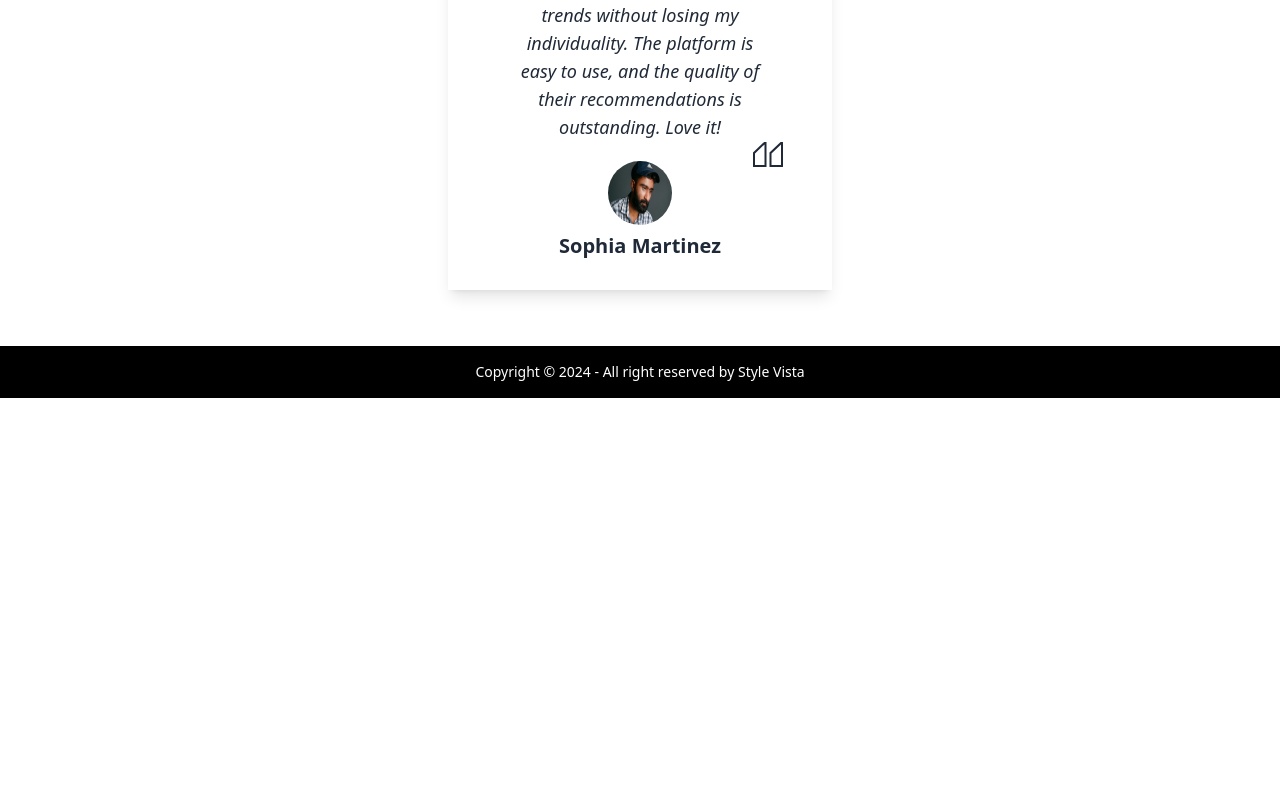
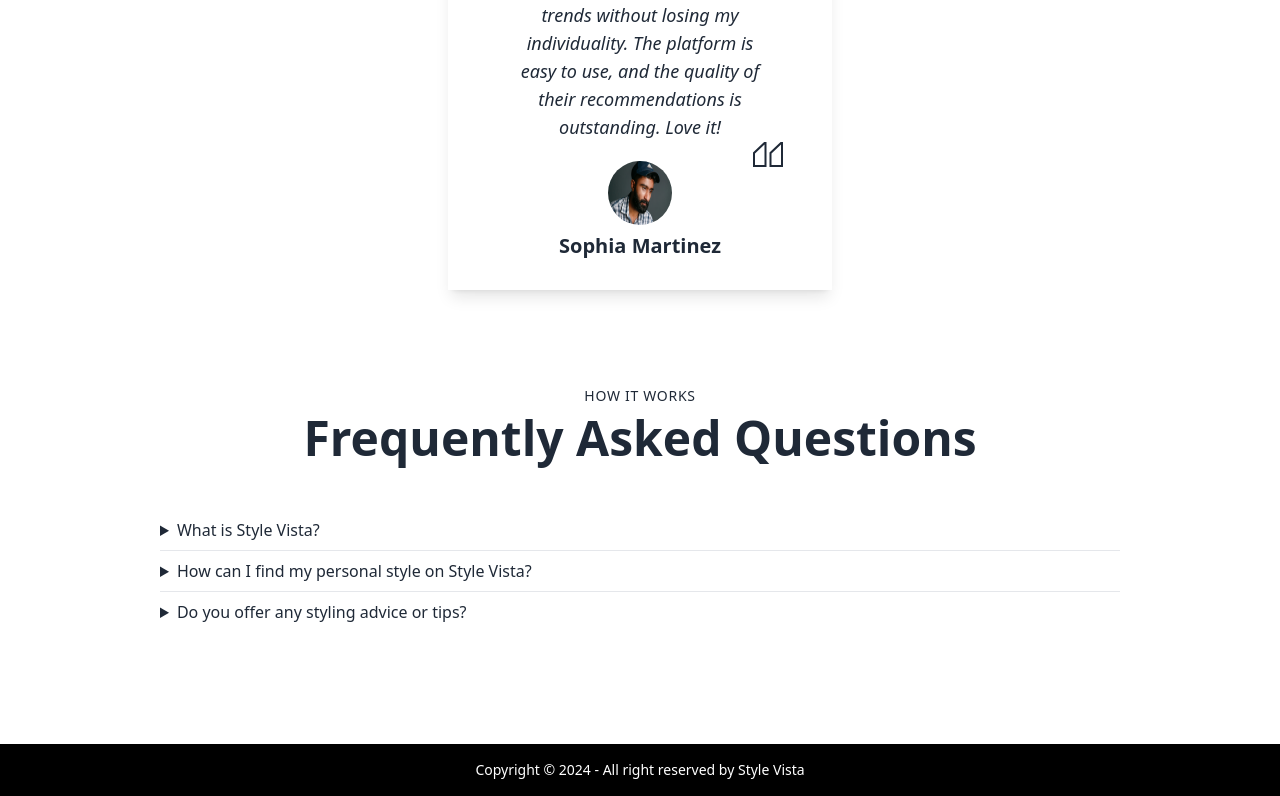
Before and after one commit to subarnoturja/stylevista-client, a React (Vite) app: page / in a window 1280 px wide. Shown: the part 1752-2548 px from the top of the page. Before the commit the page ends 2150 px from the top, so only its background shows below. Built offline with nearby package versions, Linux system fonts and the light colour scheme; no server answers.

Commit message:
FAQ section added

```diff
--- /dev/null
+++ b/src/components/FAQ.jsx
@@ -0,0 +1,49 @@
+
+const FAQ = () => {
+  return (
+    <section data-aos="zoom-out-up" className="dark:text-gray-800 mb-20">
+      <div className="container flex flex-col justify-center p-4 mx-auto md:p-8">
+        <p className="p-2 text-sm font-medium tracking-wider text-center uppercase">
+          How it works
+        </p>
+        <h2 className="mb-12 text-4xl font-bold leading-none text-center sm:text-5xl">
+          Frequently Asked Questions
+        </h2>
+        <div className="flex flex-col divide-y sm:px-8 lg:px-12 xl:px-32 dark:divide-gray-300">
+          <details>
+            <summary className="py-2 outline-none cursor-pointer focus:underline">
+            What is Style Vista?
+            </summary>
+            <div className="px-4 pb-4">
+              <p>
+              Style Vista is an online platform dedicated to helping you discover and express your unique style. We offer curated fashion collections, personalized style tips, and trend insights to make fashion accessible and fun for everyone.
+              </p>
+            </div>
+          </details>
+          <details>
+            <summary className="py-2 outline-none cursor-pointer focus:underline">
+            How can I find my personal style on Style Vista?
+            </summary>
+            <div className="px-4 pb-4">
+              <p>
+              We provide expert guides, style quizzes, and curated looks to help you identify your unique preferences. Our platform is designed to inspire you with ideas that suit your lifestyle and personality, making it easier than ever to define your personal style.
+              </p>
+            </div>
+          </details>
+          <details>
+            <summary className="py-2 outline-none cursor-pointer focus:underline">
+            Do you offer any styling advice or tips?
+            </summary>
+            <div className="px-4 pb-4 space-y-2">
+              <p>
+              Yes! At Style Vista, we’re passionate about offering personalized style tips and advice to help you elevate your wardrobe. You can find expert recommendations, fashion guides, and trend updates on our blog and styling pages, or reach out directly for one-on-one advice.
+              </p>
+            </div>
+          </details>
+        </div>
+      </div>
+    </section>
+  );
+};
+
+export default FAQ;
--- a/src/components/Testimonials.jsx
+++ b/src/components/Testimonials.jsx
@@ -1,7 +1,7 @@
 
 const Testimonials = () => {
   return (
-    <section className="my-8 dark:text-gray-800">
+    <section data-aos="zoom-out" className="my-8 dark:text-gray-800">
       <div className="container flex flex-col items-center mx-auto mb-12 md:p-10 md:px-12">
         <h1 className="p-4 text-4xl font-semibold leading-none text-center">
           What our customers are saying about us
--- a/src/pages/Home.jsx
+++ b/src/pages/Home.jsx
@@ -3,6 +3,7 @@ import AOS from "aos";
 import Banner from "../components/Banner";
 import Categories from "../components/Categories";
 import Testimonials from "../components/Testimonials";
+import FAQ from "../components/FAQ";
 
 const Home = () => {
 
@@ -20,6 +21,7 @@ const Home = () => {
             <Banner></Banner>
             <Categories></Categories>
             <Testimonials></Testimonials>
+            <FAQ></FAQ>
         </div>
     );
 };
```
